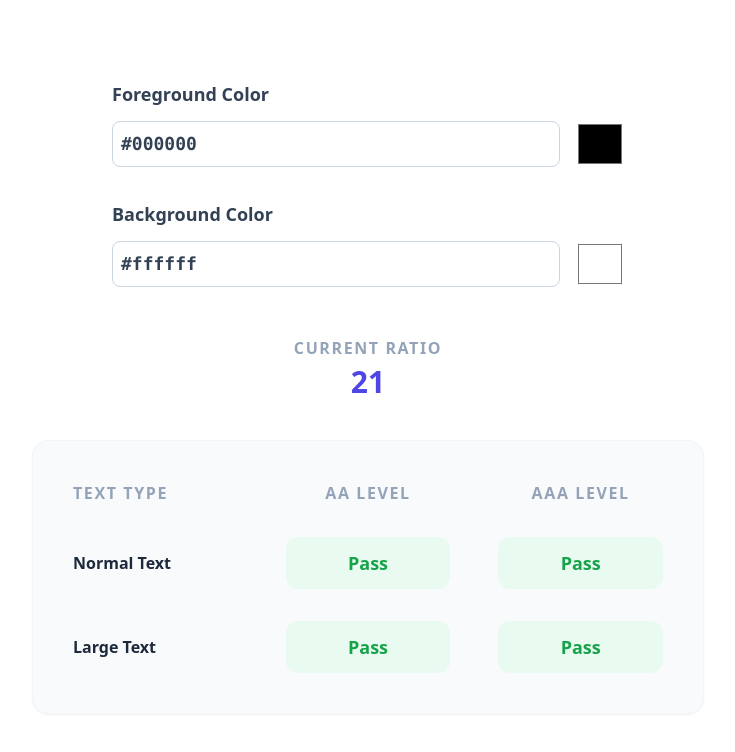
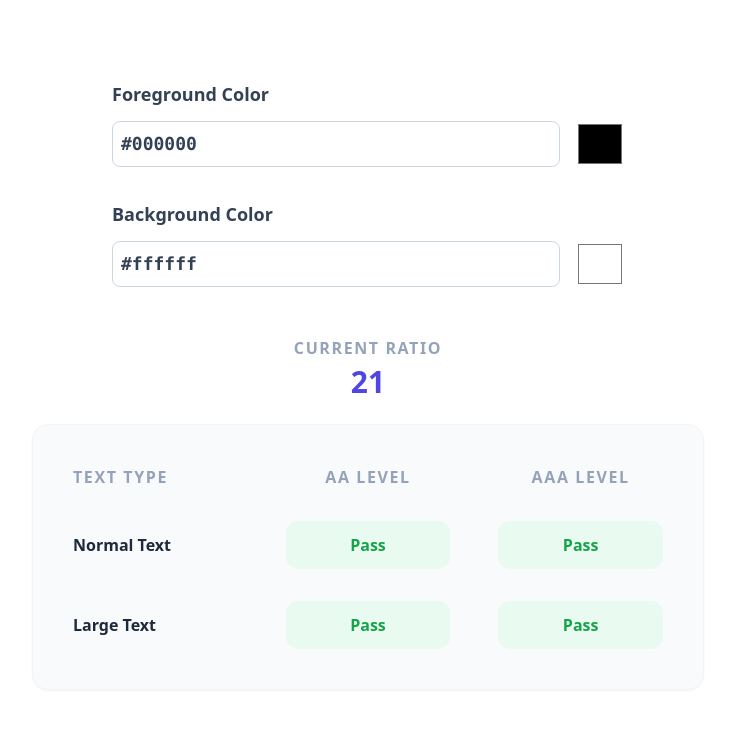
Before and after one commit to matanatkhalil/access-forge, a React (Vite) app in the folder client/: page /contrast-checker in a window 1280 px wide. Shown: the top 752 px of the page, without its empty margins (272-1007 px from the left). Built offline with nearby package versions, Linux system fonts and the light colour scheme.

Commit message:
feat: validate hex inputs and fix NaN errors

```diff
--- a/client/src/tools/contrast-checker/ContrastChecker.jsx
+++ b/client/src/tools/contrast-checker/ContrastChecker.jsx
@@ -1,10 +1,25 @@
-import { getContrastRatio, aaNormalText, aaLargeText, aaaNormalText, aaaLargeText } from './utils';
+import {
+  getContrastRatio,
+  aaNormalText,
+  aaLargeText,
+  aaaNormalText,
+  aaaLargeText,
+  normalizeHex,
+  isValidHex,
+} from './utils';
 import { useState } from 'react';
 
 const ContrastChecker = () => {
   const [foregroundColor, setForegroundColor] = useState('#000000');
   const [backgroundColor, setBackgroundColor] = useState('#ffffff');
-  const contrastRatio = Number(getContrastRatio(foregroundColor, backgroundColor).toFixed(2));
+  const isForegroundValid = isValidHex(foregroundColor);
+  const isBackgroundValid = isValidHex(backgroundColor);
+  const contrastRatio =
+    isForegroundValid && isBackgroundValid
+      ? Number(
+          getContrastRatio(normalizeHex(foregroundColor), normalizeHex(backgroundColor)).toFixed(2)
+        )
+      : '—';
 
   return (
     <div className="contrast-checker flex flex-col items-center min-h-screen bg-white p-8">
@@ -16,14 +31,14 @@ const ContrastChecker = () => {
             <input
               type="text"
               value={foregroundColor}
-              onChange={(e) => setForegroundColor(e.target.value)}
-              className="flex-1 p-2 border border-slate-300 rounded-lg font-mono focus:ring-2 focus:ring-indigo-500 outline-none"
+              onChange={(e) => setForegroundColor(e.target.value.toUpperCase())}
+              className={`flex-1 p-2 border rounded-lg font-mono focus:ring-2 outline-none ${!isForegroundValid ? 'border-red-500 focus:ring-red-300' : 'border-slate-300 focus:ring-indigo-500 '}`}
               placeholder="#000000"
             />
             <input
               type="color"
               value={foregroundColor}
-              onChange={(e) => setForegroundColor(e.target.value)}
+              onChange={(e) => setForegroundColor(e.target.value.toUpperCase())}
               className="w-12 h-12 border-none rounded-lg cursor-pointer bg-transparent"
             />
           </div>
@@ -35,22 +50,27 @@ const ContrastChecker = () => {
             <input
               type="text"
               value={backgroundColor}
-              onChange={(e) => setBackgroundColor(e.target.value)}
-              className="flex-1 p-2 border border-slate-300 rounded-lg font-mono focus:ring-2 focus:ring-indigo-500 outline-none"
+              onChange={(e) => setBackgroundColor(e.target.value.toUpperCase())}
+              className={`flex-1 p-2 border rounded-lg font-mono focus:ring-2 outline-none ${!isBackgroundValid ? 'border-red-500 focus:ring-red-300' : 'border-slate-300 focus:ring-indigo-500'}`}
               placeholder="#FFFFFF"
             />
             <input
               type="color"
               value={backgroundColor}
-              onChange={(e) => setBackgroundColor(e.target.value)}
+              onChange={(e) => setBackgroundColor(e.target.value.toUpperCase())}
               className="w-12 h-12 border-none rounded-lg cursor-pointer bg-transparent"
             />
           </div>
         </label>
+        {!isForegroundValid || !isBackgroundValid ? (
+          <span className="text-red-500 text-base">
+            Please enter valid hex codes (e.g., #000000, #FFFFFF)
+          </span>
+        ) : null}
       </div>
 
       {/* Ratio Display */}
-      <div className="mb-10 text-center">
+      <div className="mb-6 text-center">
         <p className="text-base uppercase tracking-widest text-slate-400 font-bold mb-1">
           Current Ratio
         </p>
@@ -73,12 +93,12 @@ const ContrastChecker = () => {
         {/* Normal Text Row */}
         <div className="text-base font-bold text-slate-800">Normal Text</div>
         <div
-          className={`text-center py-3 rounded-xl font-black text-lg ${aaNormalText(contrastRatio) === 'Pass' ? 'text-green-600 bg-green-100/50' : 'text-red-600 bg-red-100/50'}`}
+          className={`text-center py-3 rounded-xl font-black text-base ${aaNormalText(contrastRatio) === 'Pass' ? 'text-green-600 bg-green-100/50' : 'text-red-600 bg-red-100/50'}`}
         >
           {aaNormalText(contrastRatio)}
         </div>
         <div
-          className={`text-center py-3 rounded-xl font-black text-lg ${aaaNormalText(contrastRatio) === 'Pass' ? 'text-green-600 bg-green-100/50' : 'text-red-600 bg-red-100/50'}`}
+          className={`text-center py-3 rounded-xl font-black text-base ${aaaNormalText(contrastRatio) === 'Pass' ? 'text-green-600 bg-green-100/50' : 'text-red-600 bg-red-100/50'}`}
         >
           {aaaNormalText(contrastRatio)}
         </div>
@@ -86,12 +106,12 @@ const ContrastChecker = () => {
         {/* Large Text Row */}
         <div className="text-base font-bold text-slate-800">Large Text</div>
         <div
-          className={`text-center py-3 rounded-xl font-black text-lg ${aaLargeText(contrastRatio) === 'Pass' ? 'text-green-600 bg-green-100/50' : 'text-red-600 bg-red-100/50'}`}
+          className={`text-center py-3 rounded-xl font-black text-base ${aaLargeText(contrastRatio) === 'Pass' ? 'text-green-600 bg-green-100/50' : 'text-red-600 bg-red-100/50'}`}
         >
           {aaLargeText(contrastRatio)}
         </div>
         <div
-          className={`text-center py-3 rounded-xl font-black text-lg ${aaaLargeText(contrastRatio) === 'Pass' ? 'text-green-600 bg-green-100/50' : 'text-red-600 bg-red-100/50'}`}
+          className={`text-center py-3 rounded-xl font-black text-base ${aaaLargeText(contrastRatio) === 'Pass' ? 'text-green-600 bg-green-100/50' : 'text-red-600 bg-red-100/50'}`}
         >
           {aaaLargeText(contrastRatio)}
         </div>
--- a/client/src/tools/contrast-checker/utils.js
+++ b/client/src/tools/contrast-checker/utils.js
@@ -52,3 +52,18 @@ export const aaNormalText = (ratio) => checkStatus(ratio, 4.5);
 export const aaLargeText = (ratio) => checkStatus(ratio, 3);
 export const aaaNormalText = (ratio) => checkStatus(ratio, 7);
 export const aaaLargeText = (ratio) => checkStatus(ratio, 4.5);
+
+export const isValidHex = (hex) => {
+  const hexRegex = /^#?([0-9A-F]{3}){1,2}$/i;
+  return hexRegex.test(hex);
+};
+
+export const normalizeHex = (hex) => {
+  if (!hex) return '#000000'; // Default to black if input is empty or undefined
+  let normalized = hex.startsWith('#') ? hex : `#${hex}`;
+
+  if (normalized.length === 4) {
+    normalized = `#${normalized[1]}${normalized[1]}${normalized[2]}${normalized[2]}${normalized[3]}${normalized[3]}`;
+  }
+  return normalized;
+};
```
